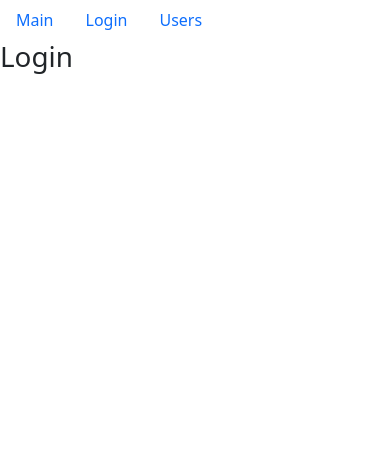
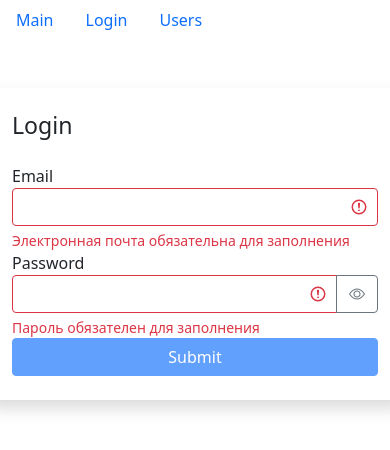
Before and after one commit to nvmle/react-lesson2-fast-company, a React (Create React App) app: page /login in a window 390 px wide. Shown: the top 450 px of the page. Built offline with nearby package versions, Linux system fonts and the light colour scheme.

Commit message:
add login

```diff
--- a/src/components/textField.jsx
+++ b/src/components/textField.jsx
@@ -1,27 +1,53 @@
-import React from "react";
+import React, { useState } from "react";
 import PropTypes from "prop-types";
 
-const TextField = ({ type, name, value, onChange }) => {
+const TextField = ({ label, type, name, value, onChange, error }) => {
+  const [showPassword, setShowPassword] = useState(false);
+
+  const toggleShowPassword = () => {
+    setShowPassword((prevState) => !prevState);
+  };
+
+  const getInputClasses = () => {
+    return "form-control" + (error ? " is-invalid" : "");
+  };
+
   return (
     <div>
-      <input
-        type={type}
-        id={name}
-        className="w-100 mx-auto"
-        name={name}
-        value={value}
-        onChange={onChange}
-        placeholder="Search..."
-      ></input>
+      <label htmlFor={name}>{label}</label>
+      <div className="input-group has-validation">
+        <input
+          type={showPassword ? "text" : type}
+          value={value}
+          name={name}
+          id={name}
+          onChange={onChange}
+          className={getInputClasses()}
+        />
+        {type === "password" && (
+          <button
+            className="btn btn-outline-secondary"
+            type="button"
+            onClick={toggleShowPassword}
+          >
+            <i className={"bi bi-eye" + (showPassword ? "-slash" : "")}></i>
+          </button>
+        )}
+        {error && <div className="invalid-feedback">{error}</div>}
+      </div>
     </div>
   );
+};
+TextField.defaultProps = {
+  type: "text"
 };
 TextField.propTypes = {
   label: PropTypes.string,
   type: PropTypes.string,
   name: PropTypes.string,
   value: PropTypes.string,
-  onChange: PropTypes.func
+  onChange: PropTypes.func,
+  error: PropTypes.string
 };
 
 export default TextField;
--- a/src/layouts/login.jsx
+++ b/src/layouts/login.jsx
@@ -1,7 +1,81 @@
-import React from "react";
+import React, { useState, useEffect } from "react";
+import TextField from "../components/textField";
+import { validator } from "../utils/validator";
 
 const Login = () => {
-  return <h1>Login</h1>;
+  const [data, setData] = useState({ email: "", password: "" });
+  const [errors, setErrors] = useState({});
+  useEffect(() => {
+    validate();
+  }, [data]);
+
+  const validate = () => {
+    const errors = validator(data, validateConfig);
+    setErrors(errors);
+    return Object.keys(errors).length === 0;
+  };
+
+  const isValid = Object.keys(errors).length === 0;
+
+  const validateConfig = {
+    email: {
+      isRequired: { message: "Электронная почта обязательна для заполнения" },
+      isEmail: { message: "Электронная почта введена не корректно" }
+    },
+    password: {
+      isRequired: { message: "Пароль обязателен для заполнения" },
+      isCapitalSymbol: {
+        message: "Пароль должен содержать хотя бы одну заглавную букву"
+      },
+      isContainDigit: { message: "Пароль должен содержать хотя бы одну цифру" },
+      min: { message: "Пароль должен содержать минимум 8 символов", value: 8 }
+    }
+  };
+
+  const handleChange = ({ target }) => {
+    setData((prevState) => ({ ...prevState, [target.name]: target.value }));
+    console.log(target.name);
+  };
+
+  const handleSubmit = (e) => {
+    e.preventDefault();
+    const isValid = validate();
+    if (!isValid) return;
+    console.log(data);
+  };
+
+  return (
+    <div className="constainer mt-5">
+      <div className="row">
+        <div className="col-md-6 offset-md-3 shadow p-4">
+          <h3 className="mb-4">Login</h3>
+          <form onSubmit={handleSubmit}>
+            <TextField
+              label="Email"
+              name="email"
+              value={data.email}
+              onChange={handleChange}
+              error={errors.email}
+            />
+            <TextField
+              label="Password"
+              type="password"
+              name="password"
+              value={data.password}
+              onChange={handleChange}
+              error={errors.password}
+            />
+            <button
+              disabled={!isValid}
+              className="btn btn-primary w-100 mx-auto"
+            >
+              Submit
+            </button>
+          </form>
+        </div>
+      </div>
+    </div>
+  );
 };
 
 export default Login;
--- /dev/null
+++ b/src/utils/validator.js
@@ -0,0 +1,49 @@
+export function validator(data, config) {
+  const errors = {};
+  function validate(validateMethod, data, config) {
+    let statusValidate;
+    switch (validateMethod) {
+      case "isRequired": {
+        statusValidate = data.trim() === "";
+        break;
+      }
+      case "isEmail": {
+        const emailRegExp = /^\S+@\S+\.\S+$/g;
+        statusValidate = !emailRegExp.test(data);
+        break;
+      }
+      case "isCapitalSymbol": {
+        const capitalRegExp = /[A-Z]+/g;
+        statusValidate = !capitalRegExp.test(data);
+        break;
+      }
+      case "isContainDigit": {
+        const digitRegExp = /\d+/g;
+        statusValidate = !digitRegExp.test(data);
+        break;
+      }
+      case "min": {
+        statusValidate = data.length < config.value;
+        break;
+      }
+      default:
+        break;
+    }
+
+    if (statusValidate) return config.message;
+  }
+
+  for (const fieldName in data) {
+    for (const validateMethod in config[fieldName]) {
+      const error = validate(
+        validateMethod,
+        data[fieldName],
+        config[fieldName][validateMethod]
+      );
+      if (error && !errors[fieldName]) {
+        errors[fieldName] = error;
+      }
+    }
+  }
+  return errors;
+}
```
